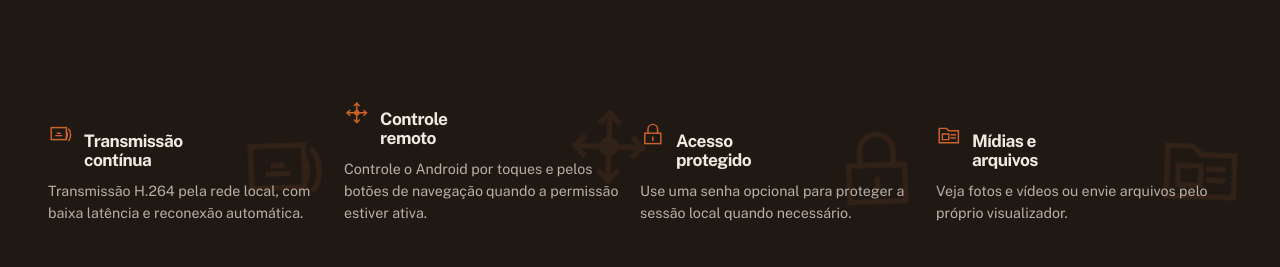
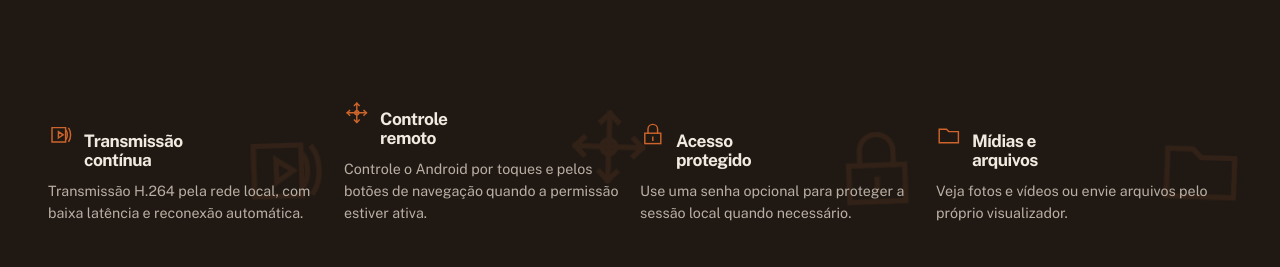
Before and after one commit to luingry/xsharect-landpage, a React (Vite) app: page / in a window 1280 px wide. Shown: the part 2202-2469 px from the top of the page. Built offline with nearby package versions, Linux system fonts and the light colour scheme.

Commit message:
fix: simplify stream and media icons

```diff
--- a/src/components/CapabilityIcon.tsx
+++ b/src/components/CapabilityIcon.tsx
@@ -20,8 +20,8 @@ export function CapabilityIcon({ kind, className }: CapabilityIconProps) {
   if (kind === "stream")
     return (
       <svg {...common}>
-        <rect x="4" y="7" width="19" height="15" />
-        <path d="M10 17h7M12 14h3M26 9c3 3 3 11 0 14M23 12c1.5 1.5 1.5 6.5 0 8" />
+        <path d="M5 7h17v18H5z" />
+        <path d="m13 12 6 4-6 4zM26 8c3 4 3 12 0 16M23 11c1.5 2.5 1.5 7.5 0 10" />
       </svg>
     );
   if (kind === "control")
@@ -41,8 +41,7 @@ export function CapabilityIcon({ kind, className }: CapabilityIconProps) {
     );
   return (
     <svg {...common}>
-      <path d="M4 8h9l3 3h12v15H4z" />
-      <path d="M8 15h8v7H8zM19 16h5M19 20h5" />
+      <path d="M4 9h9l3 3h12v14H4z" />
     </svg>
   );
 }
```
